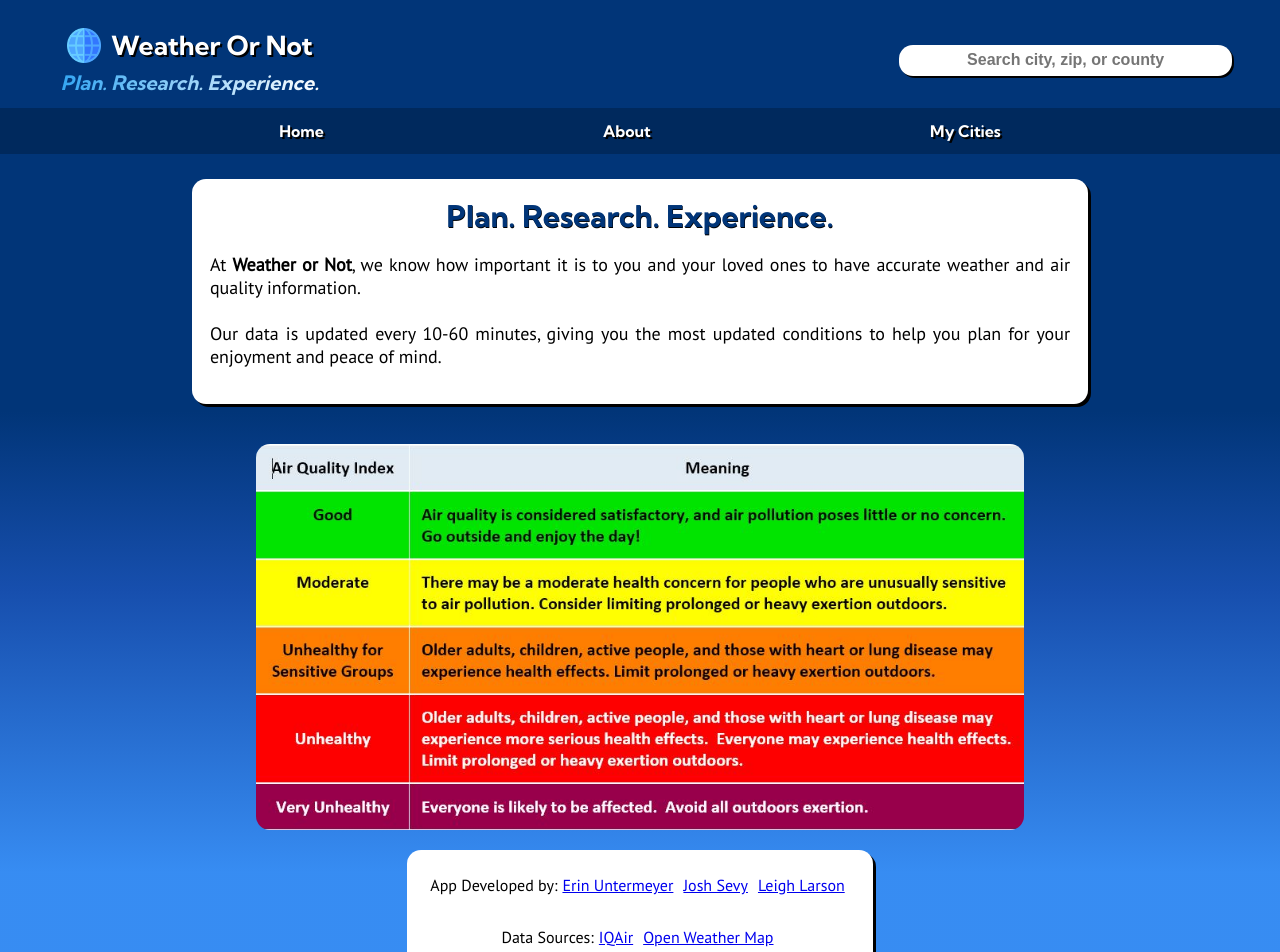
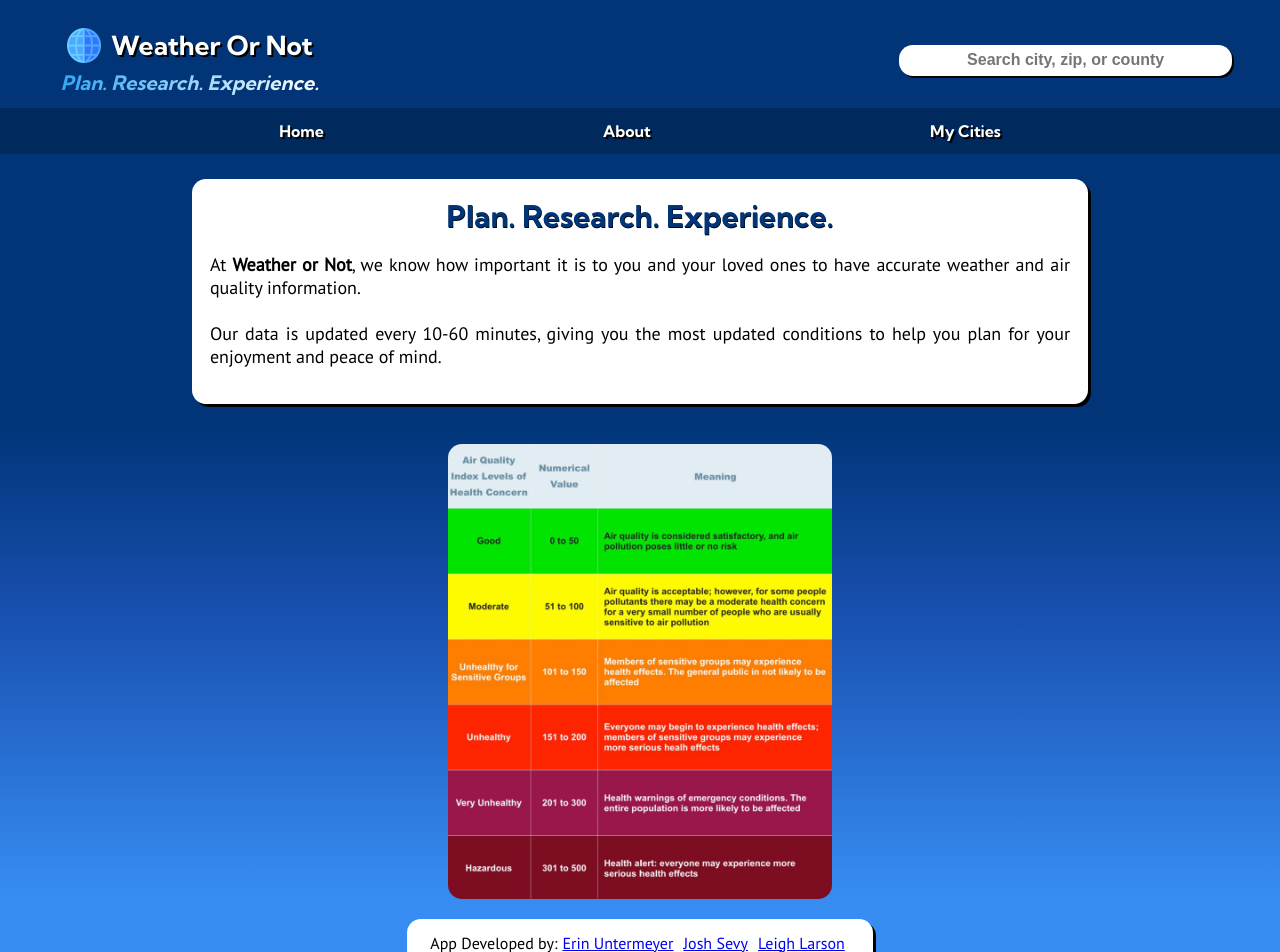
Before and after one commit to leighlars/BreatheAmAIRica, a React (Create React App) app: page /about in a window 1280 px wide. Shown: the top 952 px of the page. Built offline with nearby package versions, Linux system fonts and the light colour scheme; no server answers.

Commit message:
Change out air quality table

```diff
--- a/src/About/About.scss
+++ b/src/About/About.scss
@@ -7,7 +7,7 @@
 
   img {
     border-radius: 14px;
-    width: 60vw;
+    width: 30vw;
     margin: 20px auto;
   }
 }
@@ -32,14 +32,17 @@
 
 .credits {
   @include rowDisplay();
+  @include textFont(1em);
   background: white;
   border-radius: 14px;
   box-shadow: 3px 3px black;
   justify-content: center;
   flex-wrap: wrap;
   width: 50%;
-  @include textFont(1em);
   a {
     margin: 5px;
   }
+  p {
+    margin: 0;
+  }
 }
--- a/src/About/About.tsx
+++ b/src/About/About.tsx
@@ -1,6 +1,6 @@
 import './About.scss'
 import React, { useState, useEffect } from "react";
-import aqtable from '../assets/aqtable2.jpeg'
+import aqtable from '../assets/ap3.jpg'
 
 const About: React.FC = () => {
   return (
@@ -22,11 +22,12 @@
     />
     <span className="credits">
      <p>App Developed by:</p>
-     <br />
+     <br/>
      <a href="https://github.com/ErinUntermeyer">Erin Untermeyer</a>
      <a href="https://github.com/JoshSevy">Josh Sevy</a>
-     <a href="https://github.com/leighlars">Leigh Larson</a> <br /> <br />
+     <a href="https://github.com/leighlars">Leigh Larson</a>
      <p>Data Sources:</p>
+     <br/>
      <a href="https://www.iqair.com/us/">IQAir</a>{" "}
      <a href="https://openweathermap.org/">Open Weather Map</a>
     </span>
```
Also changed, not shown: src/assets/ap3.jpg (added), src/assets/aqtable2.jpeg (deleted).
